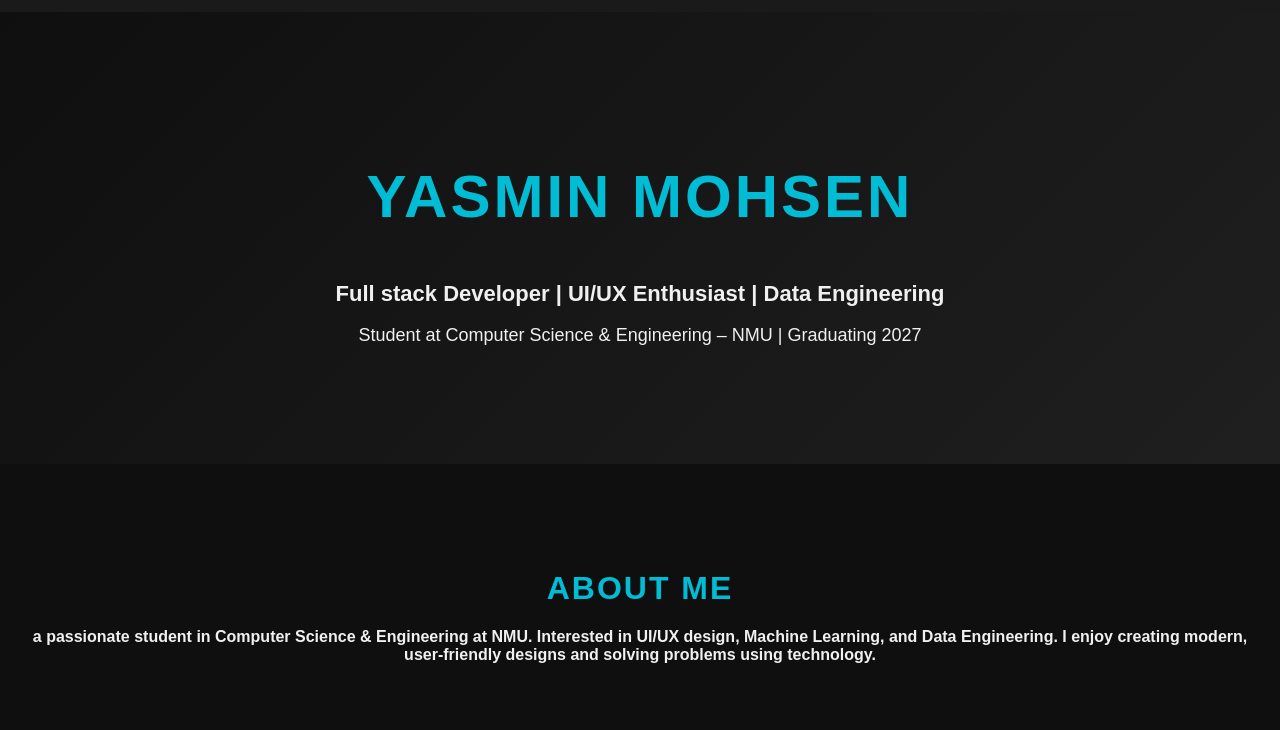
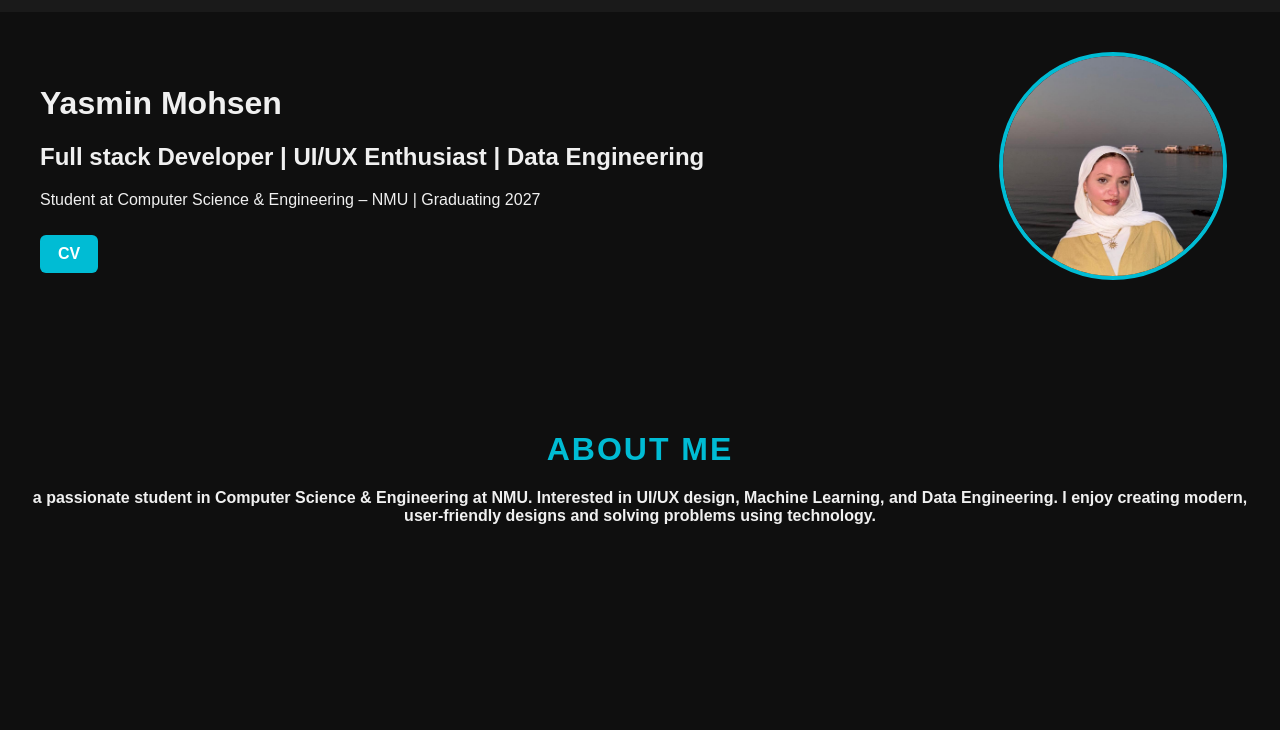
Before and after one commit to engyasmeen464574574558/PROTOFOLIO, a plain HTML site: page index.html in a window 1280 px wide. Shown: the part 39-769 px from the top of the page. Drawn offline with Linux system fonts and the light colour scheme; files whose address does not match are found by name.

Commit message:
Added my photo and CV to portfolio

```diff
--- a/PROTO.CSS
+++ b/PROTO.CSS
@@ -71,6 +71,43 @@ body {
   text-decoration: none;
   border-radius: 8px;
   transition: transform 0.3s, background 0.3s;
+}
+.hero-content {
+  display: flex;
+  align-items: center;      /* يوسّط النص والصورة عمودي */
+  justify-content: space-between; /* يخلي النص عالشمال والصورة عاليمين */
+  gap: 40px;                /* مسافة بينهم */
+  padding: 40px;
+}
+
+/* النص */
+.hero-text {
+  flex: 1;
+}
+
+.hero-text .btn {
+  display: inline-block;
+  margin: 10px 10px 0 0;
+  padding: 10px 18px;
+  background: #00bcd4;      /* برتقالي */
+  color: #fff;
+  text-decoration: none;
+  border-radius: 6px;
+  font-weight: bold;
+  transition: 0.3s;
+}
+
+.hero-text .btn:hover {
+  background: #00bcd4;      /* لون أغمق عند الـ hover */
+}
+
+/* الصورة */
+.hero-image img {
+  width: 220px;             /* العرض */
+  height: 220px;            /* الطول */
+  object-fit: cover;        /* يقصّها بحيث تفضل مظبوطة */
+  border-radius: 50%;       /* تخليها دايرة */
+  border: 4px solid #00bcd4;
 }
 
 .hero .btn:hover {
--- a/index.html
+++ b/index.html
@@ -28,13 +28,18 @@
   </nav>
 
   <!-- Hero Section -->
-  <section class="hero">
+  <!-- Hero Section -->
+<div class="hero-content">
+  <div class="hero-text">
     <h1 class="name">Yasmin Mohsen</h1>
-    <h2> Full stack Developer | UI/UX Enthusiast | Data Engineering</h2>
+    <h2>Full stack Developer | UI/UX Enthusiast | Data Engineering</h2>
     <p>Student at Computer Science & Engineering – NMU | Graduating 2027</p>
-    </a>
-  </section>
-
+    <a href="D:\PROTOFOLIO\PROTOFOLIO\YasminResume.pdf" class="btn" target="_blank"> CV</a>
+  </div>
+  <div class="hero-image">
+    <img src="D:\PROTOFOLIO\PROTOFOLIO\protoo.jpg" alt="Yasmin Mohsen">
+  </div>
+</div>
   <!-- About Me -->
   <section id="about" class="section fade-in">
     <h2>About Me</h2>
```
Also changed, not shown: protoo.jpg (added), 1 other file.
